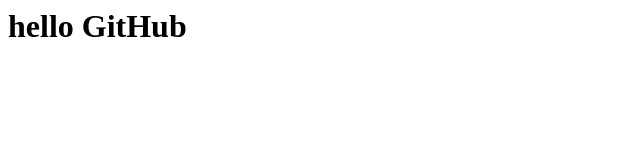
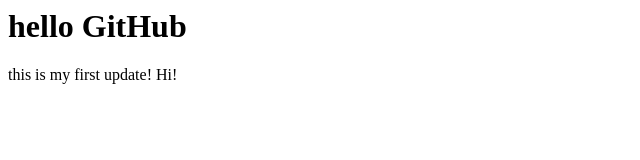
Before and after one commit to rheedanny/Test, a plain HTML site: page index.html in a window 1280 px wide. Shown: the whole page, without its empty margins (0-640 px from the left). Drawn offline with Linux system fonts and the light colour scheme.

Commit message:
added a paragraph

```diff
--- a/index.html
+++ b/index.html
@@ -1 +1,2 @@
 <h1>hello GitHub</h1>
+<p>this is my first update! Hi!</p>
```
